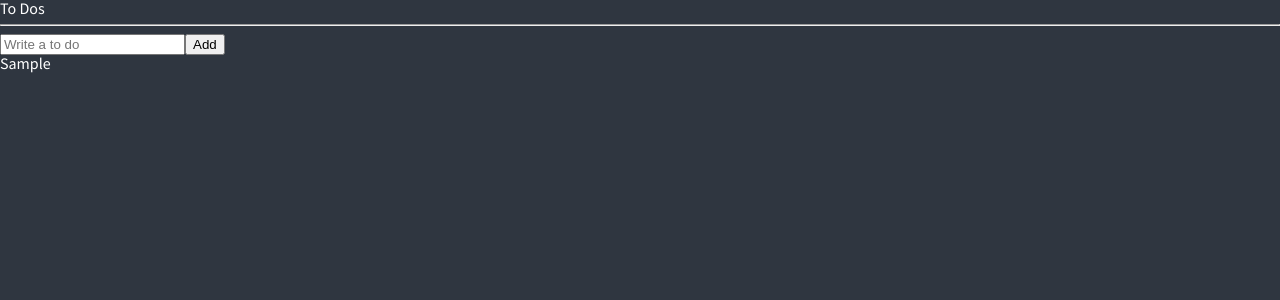
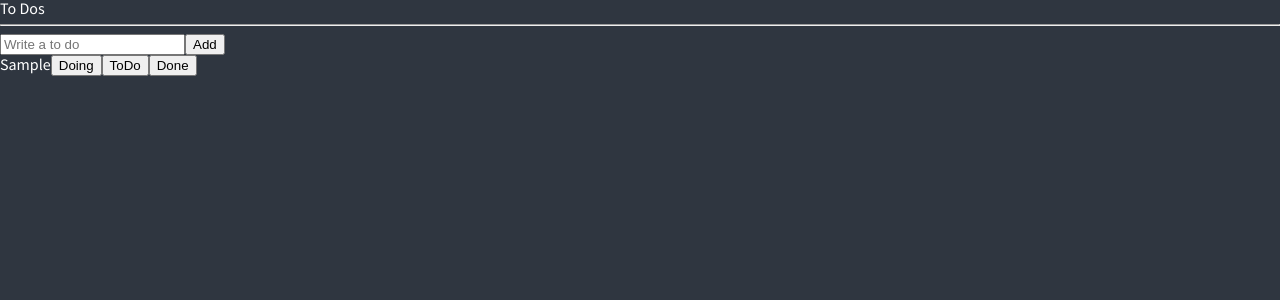
Before and after one commit to kihyeoon/react-masterclass, a React (Create React App) app: page / in a window 1280 px wide. Both pictures are taken after typing "Sample" into the empty fields and a click on the button "Add". Shown: the top 300 px of the page. Built offline with nearby package versions, Linux system fonts and the light colour scheme.

Commit message:
5.12 Refactoring

```diff
--- /dev/null
+++ b/src/atoms.tsx
@@ -0,0 +1,14 @@
+import { atom } from "recoil";
+
+export interface IToDo {
+  text: string;
+  id: number;
+  category: "TODO" | "DOING" | "DONE";
+}
+
+const toDoState = atom<IToDo[]>({
+  key: "toDo",
+  default: [],
+});
+
+export default toDoState;
--- /dev/null
+++ b/src/components/CreateTodo.tsx
@@ -0,0 +1,39 @@
+import { useForm } from "react-hook-form";
+import { useSetRecoilState } from "recoil";
+import toDoState from "../atoms";
+
+interface IForm {
+  toDo: string;
+}
+
+function CreateTodo() {
+  const { register, handleSubmit, setValue } = useForm<IForm>();
+
+  const setToDos = useSetRecoilState(toDoState);
+
+  const handleValid = ({ toDo }: IForm) => {
+    setToDos((prevToDo) => [
+      ...prevToDo,
+      {
+        text: toDo,
+        id: Date.now(),
+        category: "TODO",
+      },
+    ]);
+    setValue("toDo", "");
+  };
+
+  return (
+    <form onSubmit={handleSubmit(handleValid)}>
+      <input
+        {...register("toDo", {
+          required: "Please write a To Do",
+        })}
+        placeholder="Write a to do"
+      />
+      <button>Add</button>
+    </form>
+  );
+}
+
+export default CreateTodo;
--- /dev/null
+++ b/src/components/ToDo.tsx
@@ -0,0 +1,14 @@
+import { IToDo } from "../atoms";
+
+function ToDo({ text }: IToDo) {
+  return (
+    <li>
+      <span>{text}</span>
+      <button>Doing</button>
+      <button>ToDo</button>
+      <button>Done</button>
+    </li>
+  );
+}
+
+export default ToDo;
--- a/src/components/TodoList.tsx
+++ b/src/components/TodoList.tsx
@@ -1,55 +1,21 @@
-import { useForm } from "react-hook-form";
-import { atom, useRecoilState } from "recoil";
-
-const toDoState = atom<IToDo[]>({
-  key: "toDo",
-  default: [],
-});
-
-interface IForm {
-  toDo: string;
-}
-
-interface IToDo {
-  text: string;
-  id: number;
-  category: "TODO" | "DOING" | "DONE";
-}
+import { useRecoilValue } from "recoil";
+import toDoState from "../atoms";
+import CreateTodo from "./CreateTodo";
+import ToDo from "./ToDo";
 
 function ToDoList() {
-  const [toDos, setToDos] = useRecoilState(toDoState);
+  const toDos = useRecoilValue(toDoState);
 
-  const { register, handleSubmit, setValue } = useForm<IForm>();
-
-  const handleValid = ({ toDo }: IForm) => {
-    setToDos((prevToDo) => [
-      ...prevToDo,
-      {
-        text: toDo,
-        id: Date.now(),
-        category: "TODO",
-      },
-    ]);
-    setValue("toDo", "");
-  };
   console.log("to do", toDos);
 
   return (
     <div>
       <h1>To Dos</h1>
       <hr />
-      <form onSubmit={handleSubmit(handleValid)}>
-        <input
-          {...register("toDo", {
-            required: "Please write a To Do",
-          })}
-          placeholder="Write a to do"
-        />
-        <button>Add</button>
-      </form>
+      <CreateTodo />
       <ul>
-        {toDos.map((todo) => (
-          <li key={todo.id}>{todo.text}</li>
+        {toDos.map((toDo) => (
+          <ToDo key={toDo.id} {...toDo} />
         ))}
       </ul>
     </div>
```
